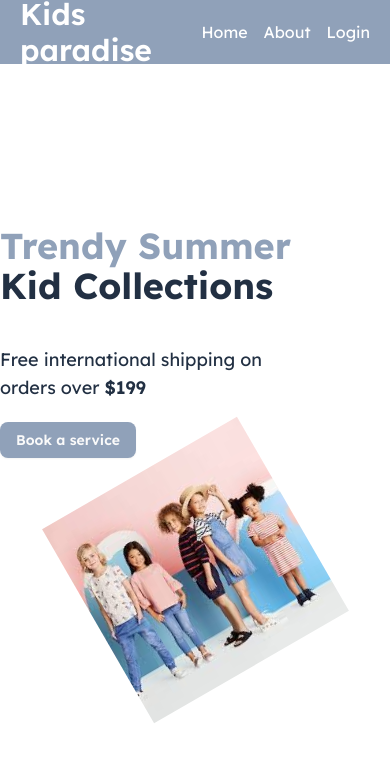
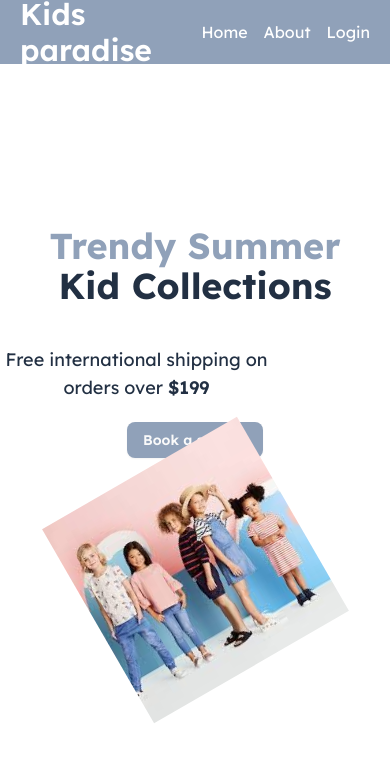
Before and after one commit to zesanahmed/frontEnd-practice, a React (Vite) app: page / in a window 390 px wide. Shown: the top 760 px of the page. Built offline with nearby package versions, Linux system fonts and the light colour scheme.

Commit message:
Hero Section text animation

```diff
--- a/package.json
+++ b/package.json
@@ -15,6 +15,7 @@
     "class-variance-authority": "^0.7.1",
     "clsx": "^2.1.1",
     "lucide-react": "^0.511.0",
+    "motion": "^12.15.0",
     "react": "^19.1.0",
     "react-dom": "^19.1.0",
     "react-router-dom": "^7.6.1",
--- a/src/pages/home/HeroSection.tsx
+++ b/src/pages/home/HeroSection.tsx
@@ -1,22 +1,54 @@
 import Container from "@/components/Container";
 import kidCollections from "@/assets/images (1).jpeg";
 import { Button } from "@/components/ui/button";
+import { motion } from "motion/react";
+
+const intro = {
+  hidden: { opacity: 0, y: 50 },
+  show: {
+    opacity: 1,
+    y: 0,
+    transition: { duration: 0.5, delayChildren: 0.5, staggerChildren: 0.2 },
+  },
+};
+
+const introChildren = {
+  hidden: { opacity: 0, y: 50 },
+  show: {
+    opacity: 1,
+    y: 0,
+    transition: { duration: 0.5, delayChildren: 0.2, staggerChildren: 0.1 },
+  },
+};
 
 const HeroSection = () => {
   return (
     <Container className="h-[calc(100vh-64px)] grid grid-cols-1 lg:grid-cols-2 place-content-center">
-      <div>
-        <h1 className="text-4xl lg:text-6xl font-bold">
+      <motion.div
+        variants={intro}
+        initial="hidden"
+        animate="show"
+        className="text-center lg:text-left"
+      >
+        <motion.h1
+          variants={introChildren}
+          className="text-4xl lg:text-6xl font-bold"
+        >
           <span className="text-light-slate">Trendy Summer</span>
           <br />
           <span className="text-dark-slate">Kid Collections</span>
-        </h1>
-        <p className="text-dark-slate max-w-[25ch] mt-10 mb-5 text-lg">
+        </motion.h1>
+        <motion.p
+          variants={introChildren}
+          className="text-dark-slate max-w-[25ch] mt-10 mb-5 text-lg"
+        >
           Free international shipping on orders over{" "}
           <span className="font-semibold">$199</span>
-        </p>
-        <Button>Book a service</Button>
-      </div>
+        </motion.p>
+        <motion.div variants={introChildren}>
+          <Button>Book a service</Button>
+        </motion.div>
+      </motion.div>
       <div className="flex items-center justify-center ">
         <img
           className="lg:w-[350px] -rotate-[30deg]"
```
Also changed, not shown: 1 other file (tests, documents, lock files or other folders).
